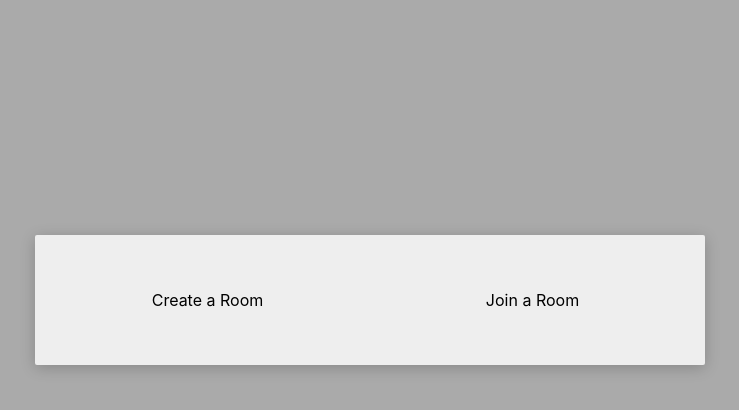
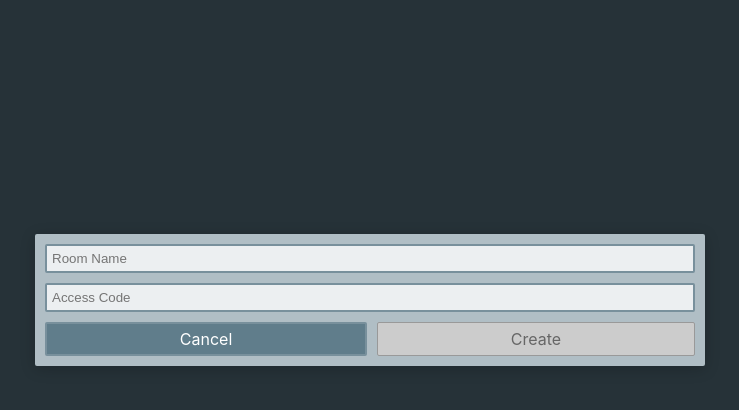
Before and after one commit to r0maks/reaktiv-app, a React (Create React App) app: page / in a window 1280 px wide. Both pictures are taken after a click on the button "Create a Room". Shown: the top 410 px of the page, without its empty margins (270-1009 px from the left). Built offline with nearby package versions, Linux system fonts and the light colour scheme.

Commit message:
WIP - prototype in the works

```diff
--- a/package.json
+++ b/package.json
@@ -10,7 +10,8 @@
     "react": "^16.13.1",
     "react-dom": "^16.13.1",
     "react-redux": "^7.2.0",
-    "react-scripts": "3.4.1"
+    "react-scripts": "3.4.1",
+    "serverless": "^1.76.1"
   },
   "scripts": {
     "start": "react-scripts start",
--- a/src/App.css
+++ b/src/App.css
@@ -5,6 +5,20 @@
 }
 .main-controls button {
     height: 100px;
-    margin: 5px;
     width: 100%;
 }
+.main-controls button:hover {
+    background: #2196f3;
+    color: white;
+}
+.create-controls form {
+    display: grid;
+    grid-template-rows: auto auto auto;
+    grid-row-gap: 10px;
+}
+
+.grid-2 {
+    display: grid;
+    grid-template-columns: auto auto;
+    grid-column-gap: 10px;
+}
--- a/src/App.js
+++ b/src/App.js
@@ -4,7 +4,9 @@ import Planning from './components/planning-container'
 
 function App() {
   return (
-    <Planning />
+    <div className="app-container">
+      <Planning />
+    </div>
   );
 }
 
--- a/src/actions/index.js
+++ b/src/actions/index.js
@@ -1,3 +1,6 @@
 export const showNewRoom = () => ({
   type: 'SHOW_NEW_ROOM_CREATE',
 })
+export const goBackHome = () => ({
+  type: 'GO_BACK_HOME',
+})
--- /dev/null
+++ b/src/components/controls.js
@@ -0,0 +1,16 @@
+import React from 'react'
+import { connect } from 'react-redux'
+import { showNewRoom } from '../actions'
+
+
+const Controls = ({ dispatch, state }) => {
+
+    return (
+        <div className="main-controls">
+            <button onClick={() => dispatch(showNewRoom())}>Create a Room</button>
+            <button>Join a Room</button>
+        </div>
+    )
+}
+
+export default connect()(Controls)
--- /dev/null
+++ b/src/components/create.js
@@ -0,0 +1,30 @@
+import React, { useState } from 'react'
+import { connect } from 'react-redux'
+import { goBackHome } from '../actions'
+
+
+const Create = ({ dispatch, state }) => {
+
+    const [
+        name, setName,
+    ] = useState();
+
+    const [
+        code, setCode,
+    ] = useState();
+
+    return (
+        <div className="create-controls">
+            <form>
+                <input type="text" onChange={e => setName(e.target.value)} placeholder="Room Name" />
+                <input type="text" onChange={e => setCode(e.target.value)} placeholder="Access Code" />
+            </form>
+            <div className="grid-2">
+                <button className="btn" onClick={() => dispatch(goBackHome())}>Cancel</button>
+                <button disabled={!(name && code) ? true : false} className="btn">Create</button>
+            </div>
+        </div>
+    )
+}
+
+export default connect()(Create)
--- a/src/components/planning-container.js
+++ b/src/components/planning-container.js
@@ -1,19 +1,31 @@
 import React from 'react'
 import { connect } from 'react-redux'
-import { showNewRoom } from '../actions'
+import Controls from './controls'
+import Create from './create'
 
-const Planning = ({ dispatch }) => {
+const Planning = ({ mode }) => {
 
     return (
-        <div className="app-container">
-            <div className="main-container">
-                <div className="main-controls">
-                    <button onClick={() => dispatch(showNewRoom())}>Create a Room</button>
-                    <button>Join a Room</button>
-                </div>
-            </div>
+        <div className="main-container">
+            {getComponentForMode(mode)}
         </div>
     )
 }
 
-export default connect()(Planning)
+const mapStateToProps = ({ planning }) => {
+    return {
+        mode: planning.mode
+    }
+}
+
+const getComponentForMode = (mode) => {
+    switch (mode) {
+        case 'create':
+            return <Create />;
+        case 'home':
+        default:
+            return <Controls />;
+    }
+}
+
+export default connect(mapStateToProps)(Planning)
--- a/src/index.css
+++ b/src/index.css
@@ -15,18 +15,19 @@ body {
 
 .main-container {
   padding: 10px;
-  background: #eeeeeeff;
+  background: #b0bec5;
   border-radius: 2px;
   box-shadow: 0px 3px 15px rgba(0,0,0,0.2);
 }
 
 body {
-  background: #aaaaaaff;
+  background: #263238;
   display: flex;
   justify-content: center;
   align-content: center;
   flex-direction: column;
   height: 75vh;
+  font-size:16px;
 }
 
 button {
@@ -39,6 +40,38 @@ button {
   border-radius: 2px;
 }
 
+button:disabled,
+button[disabled], button[disabled]:hover {
+  border: 1px solid #999999;
+  background-color: #cccccc;
+  color: #666666;
+  cursor: not-allowed;
+}
+
+.btn {
+  background: #607d8b;
+  border: 2px solid #78909c;
+  padding: 5px;
+  color: white;
+}
+
+.btn:hover {
+  background: #2196f3;
+  color: white;
+  border: 2px solid #2196f3;
+}
+
+input {
+  background: #eceff1;
+  border: none;
+  padding: 5px;
+  border-radius: 2px;
+  border: 2px solid #78909c;
+}
+input:focus {
+  outline:none;
+}
+
 /* colors */
 /*
 $silver-chalice: #aaaaaaff;
--- a/src/reducers/index.js
+++ b/src/reducers/index.js
@@ -1,6 +1,8 @@
 import { combineReducers } from 'redux'
 import planning from './planning'
+import pointing from './pointing'
 
 export default combineReducers({
   planning,
+  pointing
 })
--- a/src/reducers/planning.js
+++ b/src/reducers/planning.js
@@ -9,6 +9,7 @@ const planning = (state = initialState, action) => {
         ...state,
         mode: 'create',
       }
+    case 'GO_BACK_HOME':
     default:
       return initialState;
   }
--- /dev/null
+++ b/src/reducers/pointing.js
@@ -0,0 +1,12 @@
+const initialState = {
+  roomId: null,
+};
+
+const pointing = (state = initialState, action) => {
+  switch (action.type) {
+    default:
+      return initialState;
+  }
+}
+
+export default pointing;
```
Also changed, not shown: 2 other files (tests, documents, lock files or other folders).
